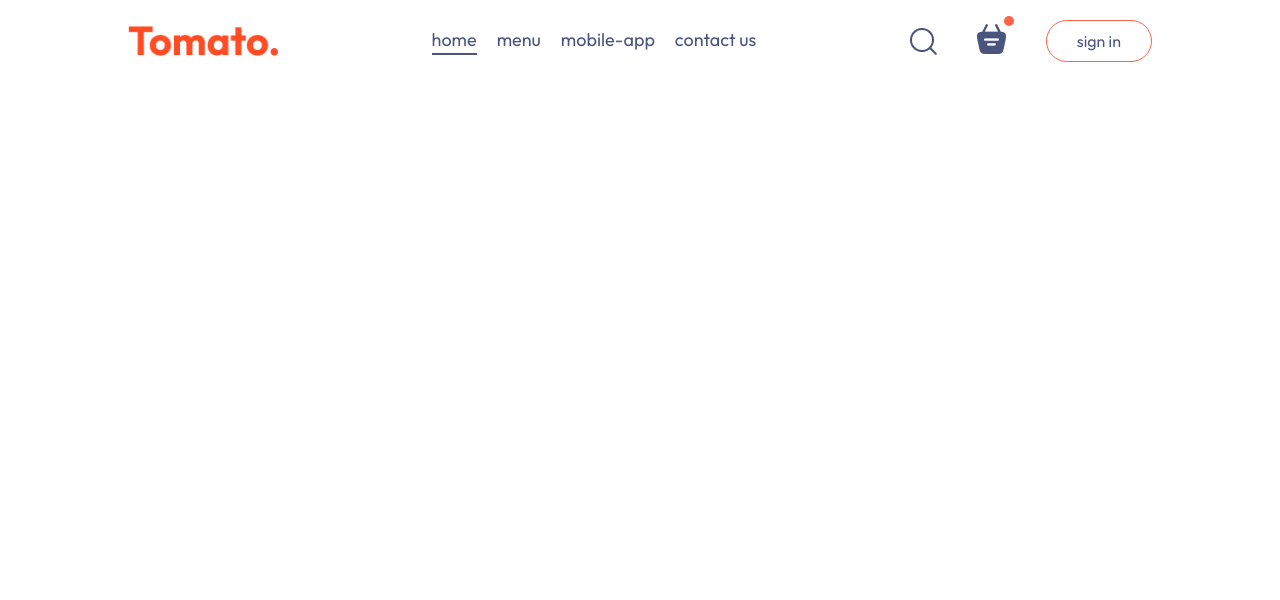
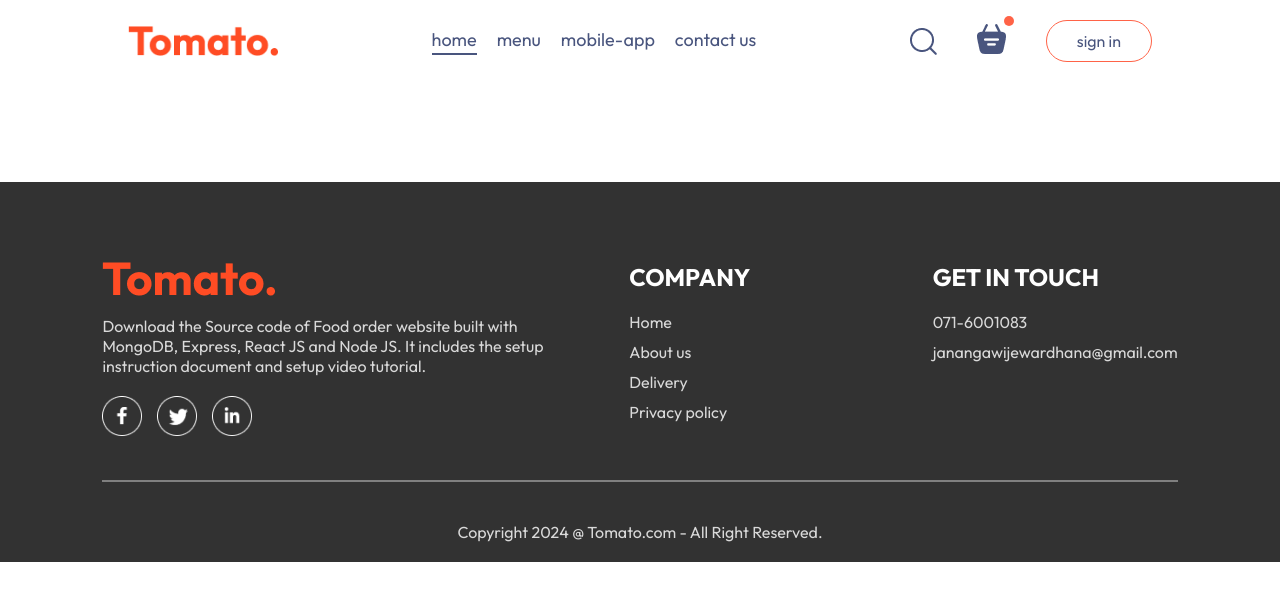
Before and after one commit to kjananga99/Food_Delivery_App, a React (Vite) app in the folder frontend/: page /order in a window 1280 px wide. Shown: the top 600 px of the page. Built offline with nearby package versions, Linux system fonts and the light colour scheme.

Commit message:
Footer part Done

```diff
--- a/frontend/src/components/Footer/Footer.css
+++ b/frontend/src/components/Footer/Footer.css
@@ -0,0 +1,48 @@
+.footer{
+    color: #d9d9d9;
+    background-color: #323232;
+    display: flex;
+    flex-direction: column;
+    align-items: center;
+    gap: 20px;
+    padding: 20px 8vw;
+    padding-top: 80px;
+    margin-top: 100px;
+}
+
+.footer-content{
+    width: 100%;
+    display: grid;
+    grid-template-columns: 2fr 1fr 1fr;
+    gap: 80px;
+}
+
+.footer-content-left , .footer-content-right , .footer-content-center {
+    display: flex;
+    flex-direction: column;
+    align-items: start;
+    gap: 20px;
+}
+
+.footer-content-left li, .footer-content-right li, .footer-content-center li{
+    list-style: none;
+    margin-bottom: 10px;
+    cursor: pointer;
+}
+
+.footer-content-right h2 , .footer-content-center h2 {
+    color: white;
+}
+
+.footer-social-icons img{
+    width: 40px;
+    margin-right: 15px;
+}
+
+.footer hr{
+    width: 100%;
+    height: 2px;
+    margin: 20px 0;
+    background-color: gray;
+    border: none;
+}
--- a/frontend/src/components/Footer/Footer.jsx
+++ b/frontend/src/components/Footer/Footer.jsx
@@ -1,10 +1,39 @@
 import React from 'react'
 import './Footer.css'
+import { assets } from '../../assets/assets'
 
 const Footer = () => {
   return (
-    <div className='footer'>
-
+    <div className='footer' id='footer'>
+        <div className="footer-content">
+            <div className="footer-content-left">
+                <img src={assets.logo} alt="" />
+                <p>Download the Source code of Food order website built with MongoDB, Express, React JS and Node JS. It includes the setup instruction document and setup video tutorial.</p>
+                <div className="footer-social-icons">
+                    <img src={assets.facebook_icon} alt="" />
+                    <img src={assets.twitter_icon} alt="" />
+                    <img src={assets.linkedin_icon} alt="" />
+                </div>
+            </div>
+            <div className="footer-content-center">
+                <h2>COMPANY</h2>
+                <ul>
+                    <li>Home</li>
+                    <li>About us</li>
+                    <li>Delivery</li>
+                    <li>Privacy policy</li>
+                </ul>
+            </div>
+            <div className="footer-content-right">
+                <h2>GET IN TOUCH</h2>
+                <ul>
+                    <li>071-6001083</li>
+                    <li>janangawijewardhana@gmail.com</li>
+                </ul>
+            </div>
+        </div>
+        <hr />
+        <p className="footer-copyright">Copyright 2024 @ Tomato.com - All Right Reserved.</p>
     </div>
   )
 }
```
